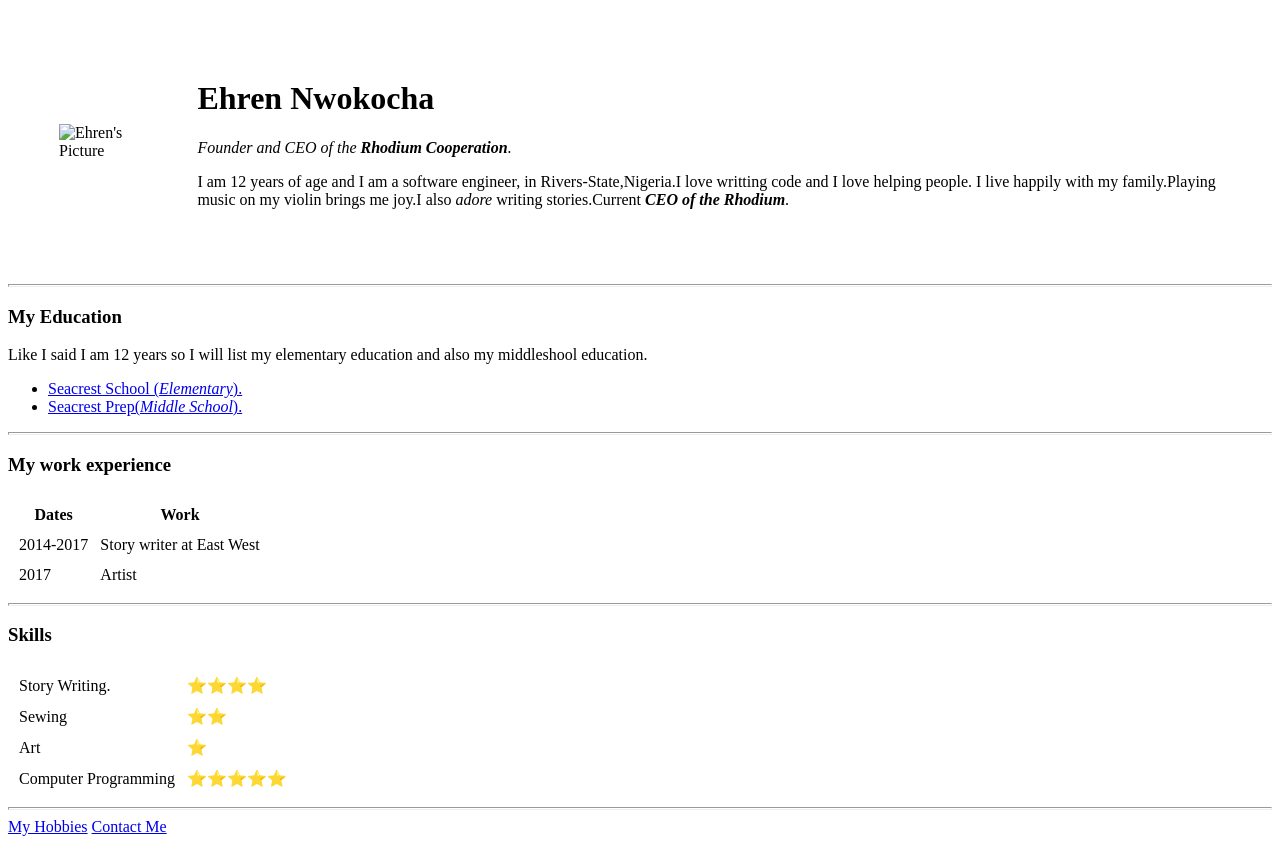
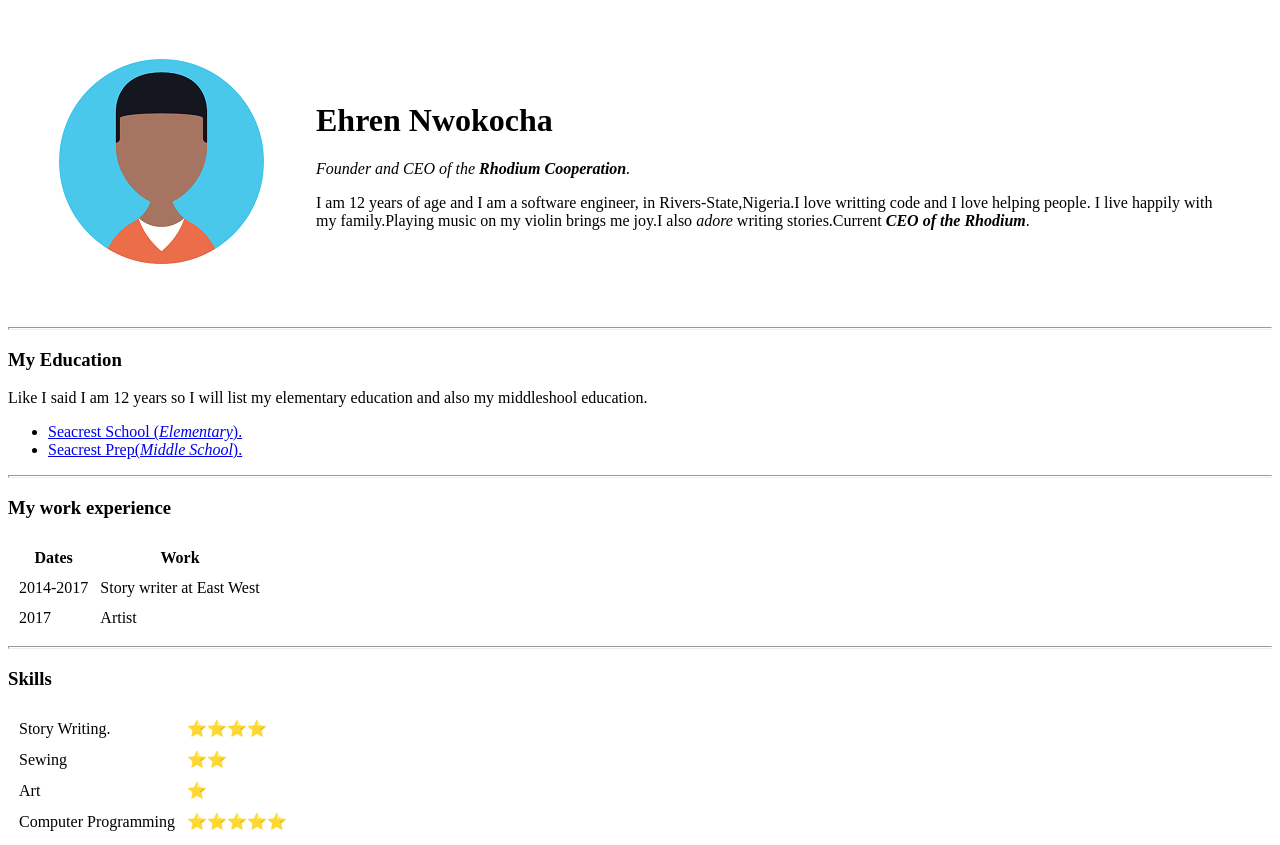
Before and after one commit to Ehren12/cv, a plain HTML site: page index.html in a window 1280 px wide. Shown: the top 845 px of the page. Drawn offline with Linux system fonts and the light colour scheme.

Commit message:
Update index.html

```diff
--- a/index.html
+++ b/index.html
@@ -9,7 +9,7 @@
 <body>
     <table cellspacing = "50">
         <tr>
-            <td><img src="Images/boy.png" alt="Ehren's Picture"></td>
+            <td><img src="boy.png" alt="Ehren's Picture"></td>
             <td><h1>Ehren Nwokocha</h1>
                 <p><em>Founder and CEO of the <strong>Rhodium Cooperation</strong>.</em></p>
                 <p>I am 12 years of age and I am a software engineer, in Rivers-State,Nigeria.I love writting code and I love helping people. I live happily with my family.Playing music on my violin brings me joy.I also <em>adore</em> writing stories.Current <em><strong>CEO of the Rhodium</strong></em>.</p></td>
```
